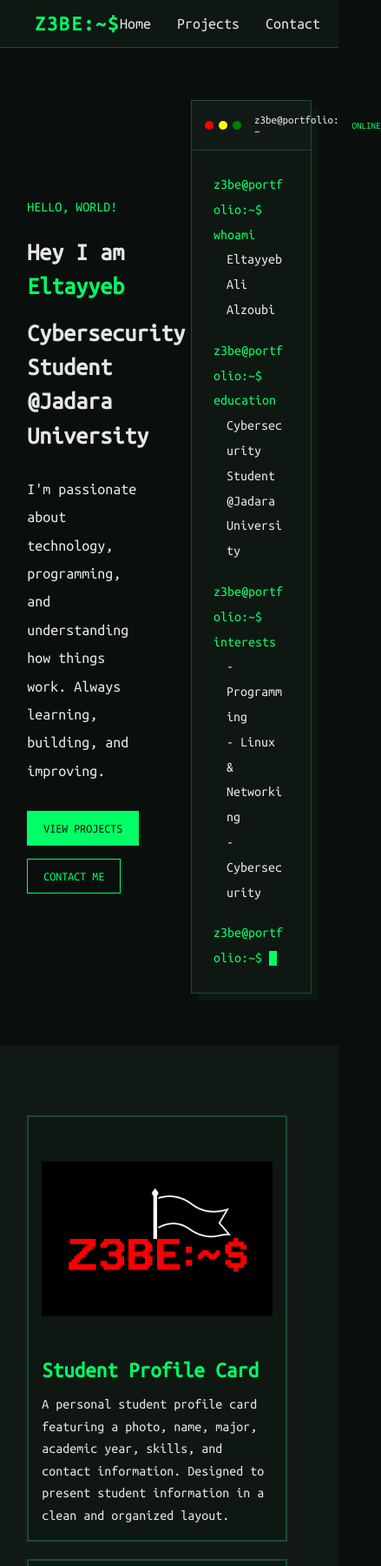
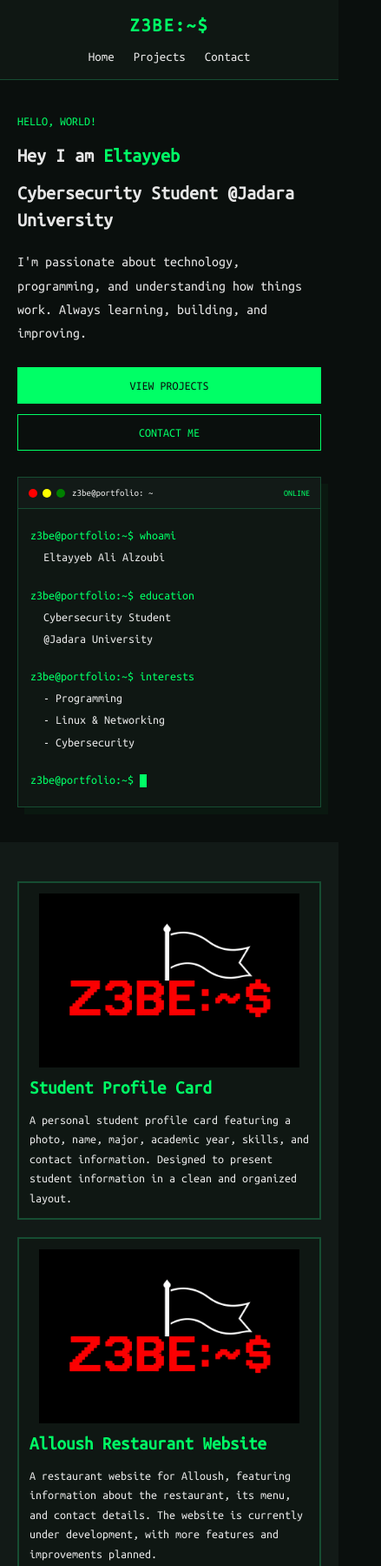
Before and after one commit to Z3B-Xs/Portfolio, a plain HTML site: page index.html in a window 390 px wide. Shown: the top 1800 px of the page at 87% size, 439 px wide, since content can reach past the window. Drawn offline with Linux system fonts and the light colour scheme.

Commit message:
Update style.css
Make the portfolio phone friendly

```diff
--- a/CSS/style.css
+++ b/CSS/style.css
@@ -385,3 +385,190 @@ footer {
     font-size: 14px;
     text-align: center;
 }
+
+/*====================
+   Tablet & Small Screens
+====================*/
+
+@media (max-width: 768px) {
+
+    header {
+        padding: 15px 6%;
+    }
+
+    nav {
+        gap: 20px;
+    }
+
+    nav a {
+        font-size: 16px;
+    }
+
+    .hero {
+        grid-template-columns: 1fr;
+        min-height: auto;
+        padding: 50px 6%;
+        gap: 35px;
+    }
+
+    .hero-content {
+        max-width: 100%;
+    }
+
+    .terminal {
+        width: 100%;
+    }
+
+    .projects {
+        padding: 50px 6%;
+    }
+
+    .projects-container {
+        justify-content: center;
+    }
+
+    .card {
+        width: 100%;
+        max-width: 400px;
+        min-height: auto;
+    }
+
+    .contact {
+        padding: 50px 6%;
+    }
+
+    .contact-container {
+        justify-content: center;
+    }
+
+    .contact-item {
+        width: 100%;
+        max-width: 400px;
+    }
+}
+
+/*====================
+      Mobile Phones
+====================*/
+
+@media (max-width: 480px) {
+
+    header {
+        flex-direction: column;
+        gap: 18px;
+        padding: 18px 15px;
+    }
+
+    .logo-container h1 {
+        font-size: 22px;
+    }
+
+    nav {
+        gap: 22px;
+    }
+
+    nav a {
+        font-size: 15px;
+    }
+
+    nav a::before {
+        left: -12px;
+    }
+
+    .hero {
+        padding: 40px 20px;
+        gap: 30px;
+    }
+
+    .hello {
+        font-size: 14px;
+        margin-bottom: 18px;
+    }
+
+    .hero-content h2 {
+        font-size: 22px;
+        margin-bottom: 12px;
+    }
+
+    .description {
+        font-size: 16px;
+        line-height: 1.7;
+        margin-top: 20px;
+    }
+
+    .hero-buttons {
+        flex-direction: column;
+        gap: 12px;
+        margin-top: 25px;
+    }
+
+    .hero-buttons a {
+        width: 100%;
+        padding: 13px;
+    }
+
+    .terminal-header {
+        gap: 8px;
+        padding: 12px;
+    }
+
+    .terminal-header p {
+        font-size: 11px;
+    }
+
+    .terminal-status {
+        font-size: 10px;
+    }
+
+    .terminal-body {
+        padding: 18px 14px;
+        font-size: 14px;
+        line-height: 1.8;
+    }
+
+    .cursor {
+        width: 8px;
+        height: 15px;
+    }
+
+    .projects {
+        padding: 45px 20px;
+    }
+
+    .card {
+        padding: 12px;
+    }
+
+    .card img {
+        height: 200px;
+    }
+
+    .card h2 {
+        font-size: 21px;
+    }
+
+    .card p {
+        font-size: 14px;
+    }
+
+    .contact {
+        padding: 45px 20px;
+    }
+
+    .contact h2 {
+        font-size: 28px;
+    }
+
+    .contact-description {
+        font-size: 15px;
+    }
+
+    .contact-item {
+        padding: 18px;
+        gap: 10px;
+    }
+
+    .contact-item a {
+        font-size: 14px;
+    }
+}
```
